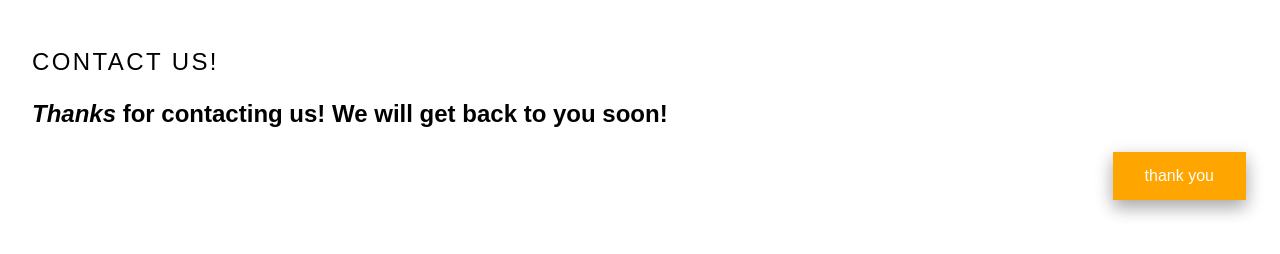
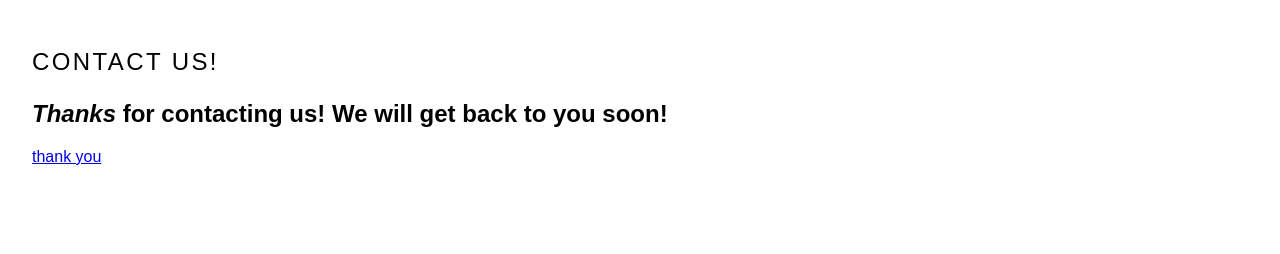
Before and after one commit to neverendercompany/website, a plain HTML site: page mail.html in a window 1280 px wide. Both pictures are taken after typing "Sample", "Sample", "name@example.com" into the empty fields and a click on the button "Send". Drawn offline with Linux system fonts and the light colour scheme; no server answers.

Commit message:
Update mail.html

```diff
--- a/mail.html
+++ b/mail.html
@@ -72,7 +72,7 @@
         We will get back to you soon!
 
     </h2>
-        <a href="https://www.neverender.ml/"><button class="button button2">thank you</button></a>
+        <a href="https://www.neverender.ml/">thank you</a>
     </div>
 
   </form>
```
